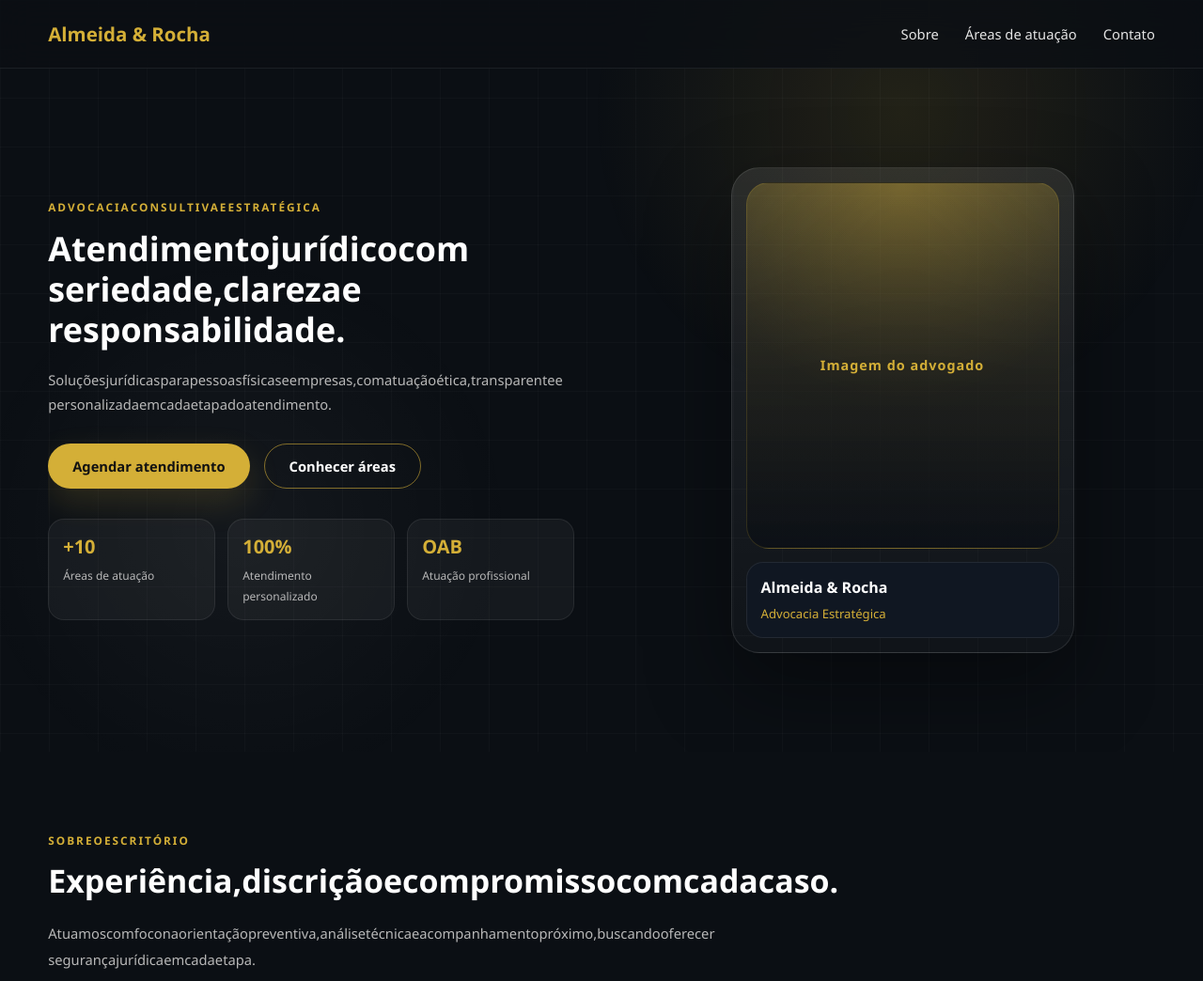
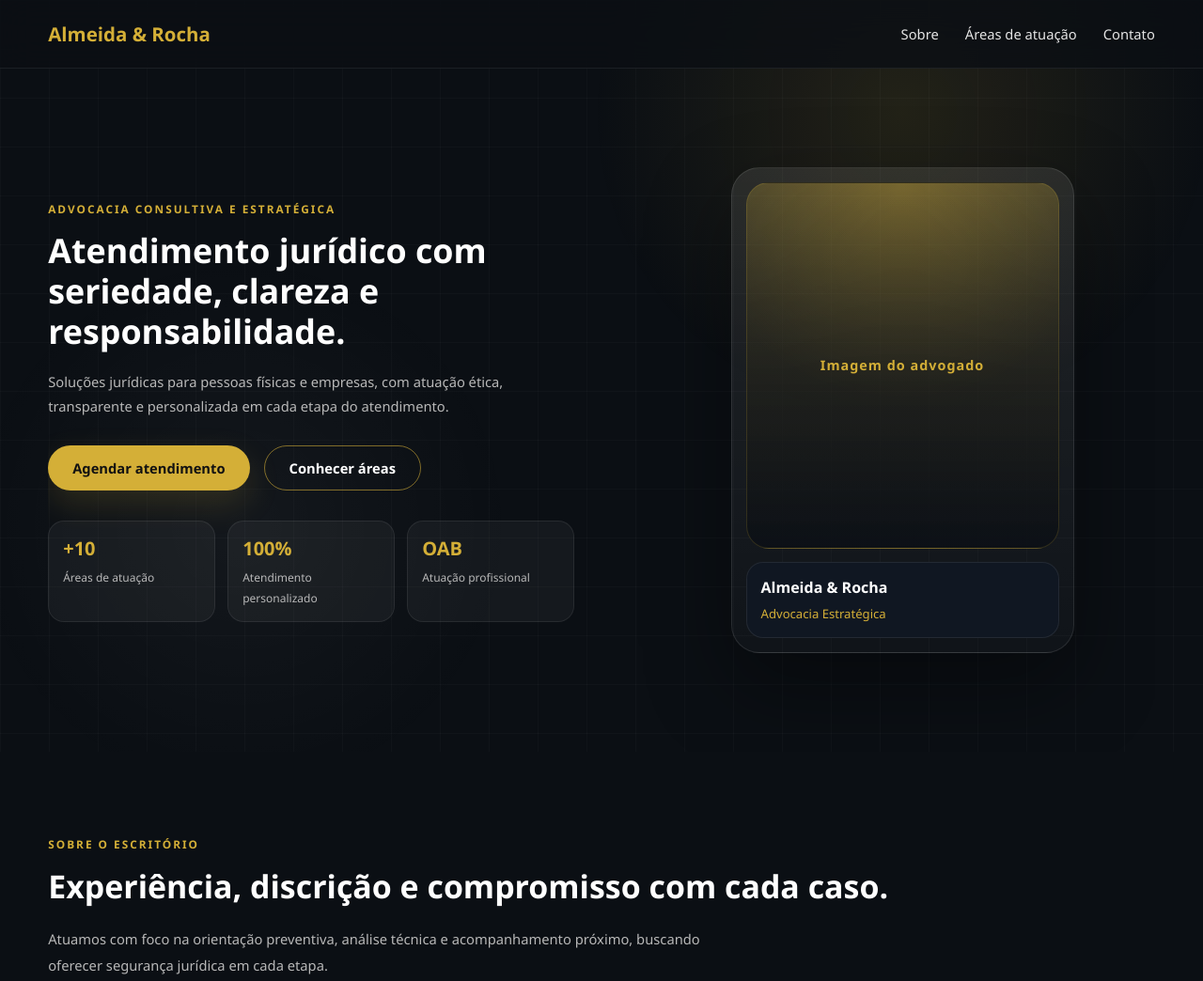
Before and after one commit to jgabrieldev1/portifolioweb, a plain HTML site: page projects/advocacia/index.html in a window 1280 px wide. Shown: the top 1044 px of the page at 94% size. Drawn offline with Linux system fonts and the light colour scheme.

Commit message:
correcao imediata 1.1 fase advocacia

```diff
--- a/projects/advocacia/assets/css/style.css
+++ b/projects/advocacia/assets/css/style.css
@@ -1,3 +1,7 @@
+/* =========================
+   RESET
+========================= */
+
 *{
     margin:0;
     padding:0;
@@ -14,6 +18,16 @@ body{
     color:#fff;
     overflow-x:hidden;
 }
+
+a{
+    text-decoration:none;
+    color:inherit;
+}
+
+
+/* =========================
+   BACKGROUND
+========================= */
 
 body::before{
     content:"";
@@ -38,10 +52,10 @@ body::after{
     z-index:-4;
 }
 
-a{
-    text-decoration:none;
-    color:inherit;
-}
+
+/* =========================
+   HEADER
+========================= */
 
 .header{
     position:fixed;
@@ -56,8 +70,8 @@ a{
 
 .navbar{
     width:min(1180px,92%);
+    height:72px;
     margin:auto;
-    height:72px;
     display:flex;
     justify-content:space-between;
     align-items:center;
@@ -85,6 +99,11 @@ a{
     color:#d4af37;
 }
 
+
+/* =========================
+   HERO
+========================= */
+
 .hero{
     position:relative;
     min-height:100vh;
@@ -95,6 +114,7 @@ a{
     grid-template-columns:1.05fr .95fr;
     align-items:center;
     gap:46px;
+    overflow:hidden;
 }
 
 .hero-content{
@@ -112,10 +132,10 @@ a{
 }
 
 .hero h1{
-    font-size:clamp(1.9rem,3.15vw,3.05rem);
-    line-height:1.18;
+    font-size:clamp(1.8rem,2.8vw,2.75rem);
+    line-height:1.2;
     margin-bottom:20px;
-    max-width:600px;
+    max-width:560px;
 }
 
 .hero p{
@@ -131,6 +151,11 @@ a{
     margin-top:28px;
     flex-wrap:wrap;
 }
+
+
+/* =========================
+   BUTTONS
+========================= */
 
 .btn{
     display:inline-flex;
@@ -163,6 +188,11 @@ a{
     background:#d4af37;
     color:#111;
 }
+
+
+/* =========================
+   HERO STATS
+========================= */
 
 .hero-stats{
     margin-top:32px;
@@ -197,6 +227,11 @@ a{
     font-size:.75rem;
     line-height:1.35;
 }
+
+
+/* =========================
+   LAWYER CARD
+========================= */
 
 .hero-image{
     display:flex;
@@ -263,6 +298,11 @@ a{
     }
 }
 
+
+/* =========================
+   SECTIONS
+========================= */
+
 .section{
     width:min(1180px,92%);
     margin:auto;
@@ -291,11 +331,17 @@ a{
     max-width:720px;
 }
 
+
+/* =========================
+   CARDS
+========================= */
+
 .cards{
     margin-top:40px;
     display:grid;
     grid-template-columns:repeat(3,1fr);
     gap:20px;
+    overflow:hidden;
 }
 
 .card{
@@ -345,14 +391,30 @@ a{
     font-size:.94rem;
 }
 
+
+/* =========================
+   CONTACT
+========================= */
+
 .contact{
     text-align:center;
+    display:flex;
+    flex-direction:column;
+    align-items:center;
+    justify-content:center;
+    min-height:70vh;
     padding:95px 0;
 }
 
 .contact p{
     margin:0 auto 28px;
+    max-width:620px;
 }
+
+
+/* =========================
+   FOOTER
+========================= */
 
 .footer{
     border-top:1px solid rgba(255,255,255,.08);
@@ -361,6 +423,11 @@ a{
     color:#888;
     font-size:.88rem;
 }
+
+
+/* =========================
+   REVEAL ANIMATION
+========================= */
 
 .reveal{
     opacity:0;
@@ -378,9 +445,18 @@ a{
     filter:blur(0);
 }
 
+
+/* =========================
+   RESPONSIVE
+========================= */
+
 @media(max-width:950px){
     .navbar{
         height:66px;
+    }
+
+    .menu{
+        display:none;
     }
 
     .hero{
@@ -405,10 +481,6 @@ a{
         grid-template-columns:1fr;
     }
 
-    .menu{
-        display:none;
-    }
-
     .buttons{
         flex-direction:column;
     }
@@ -421,85 +493,3 @@ a{
         padding:75px 0;
     }
 }
-.split-text{
-    display:block;
-    overflow:hidden;
-}
-
-.split-text span{
-    display:inline-block;
-    opacity:0;
-    transform:translateY(32px);
-    filter:blur(3px);
-    transition:
-        opacity .32s ease-out,
-        transform .42s cubic-bezier(.22,1,.36,1),
-        filter .18s ease-out;
-}
-
-.split-text.active span{
-    opacity:1;
-    transform:translateY(0);
-    filter:blur(0);
-}
-
-.contact{
-    text-align:center;
-    display:flex;
-    flex-direction:column;
-    align-items:center;
-    justify-content:center;
-    min-height:70vh;
-}
-
-.contact .split-text{
-    text-align:center;
-}
-
-.contact p{
-    margin:0 auto 28px;
-    max-width:620px;
-}
-.split-text{
-    display:block;
-    overflow:visible;
-    max-width:100%;
-}
-
-.split-text span{
-    display:inline-block;
-    white-space:normal;
-}
-
-.hero h1{
-    max-width:560px;
-    overflow-wrap:normal;
-}
-
-.hero{
-    overflow:hidden;
-}
-
-.cards{
-    overflow:hidden;
-}
-.split-text{
-    display:block;
-    overflow:visible;
-    max-width:100%;
-}
-
-.split-text span{
-    display:inline-block;
-    white-space:normal;
-}
-
-.hero{
-    overflow:hidden;
-}
-
-.hero h1{
-    font-size:clamp(1.8rem,2.8vw,2.75rem);
-    line-height:1.2;
-    max-width:560px;
-}
--- a/projects/advocacia/assets/js/main.js
+++ b/projects/advocacia/assets/js/main.js
@@ -1,22 +1,6 @@
 document.addEventListener("DOMContentLoaded", () => {
-  const textElements = document.querySelectorAll(
-    ".hero-label, .hero h1, .hero p, .label, .section h2, .section p"
-  );
-
-  textElements.forEach((element) => {
-    const words = element.textContent.trim().split(/\s+/);
-
-    element.innerHTML = words
-      .map((word, index) => {
-        return `<span style="transition-delay:${index * 0.018}s">${word} </span>`;
-      })
-      .join("");
-
-    element.classList.add("split-text");
-  });
-
   const revealItems = document.querySelectorAll(
-    ".split-text, .buttons, .hero-stats, .hero-image, .card, .contact .btn"
+    ".hero-label, .hero h1, .hero p, .buttons, .hero-stats, .hero-image, .label, .section h2, .section p, .card, .contact .btn"
   );
 
   const observer = new IntersectionObserver((entries) => {
@@ -24,11 +8,13 @@ document.addEventListener("DOMContentLoaded", () => {
       entry.target.classList.toggle("active", entry.isIntersecting);
     });
   },{
-    threshold:0.15,
+    threshold:0.12,
     rootMargin:"0px 0px -5% 0px"
   });
 
-  revealItems.forEach((item) => {
+  revealItems.forEach((item, index) => {
+    item.classList.add("reveal");
+    item.style.transitionDelay = `${Math.min(index * 0.025, 0.14)}s`;
     observer.observe(item);
   });
 });
```
